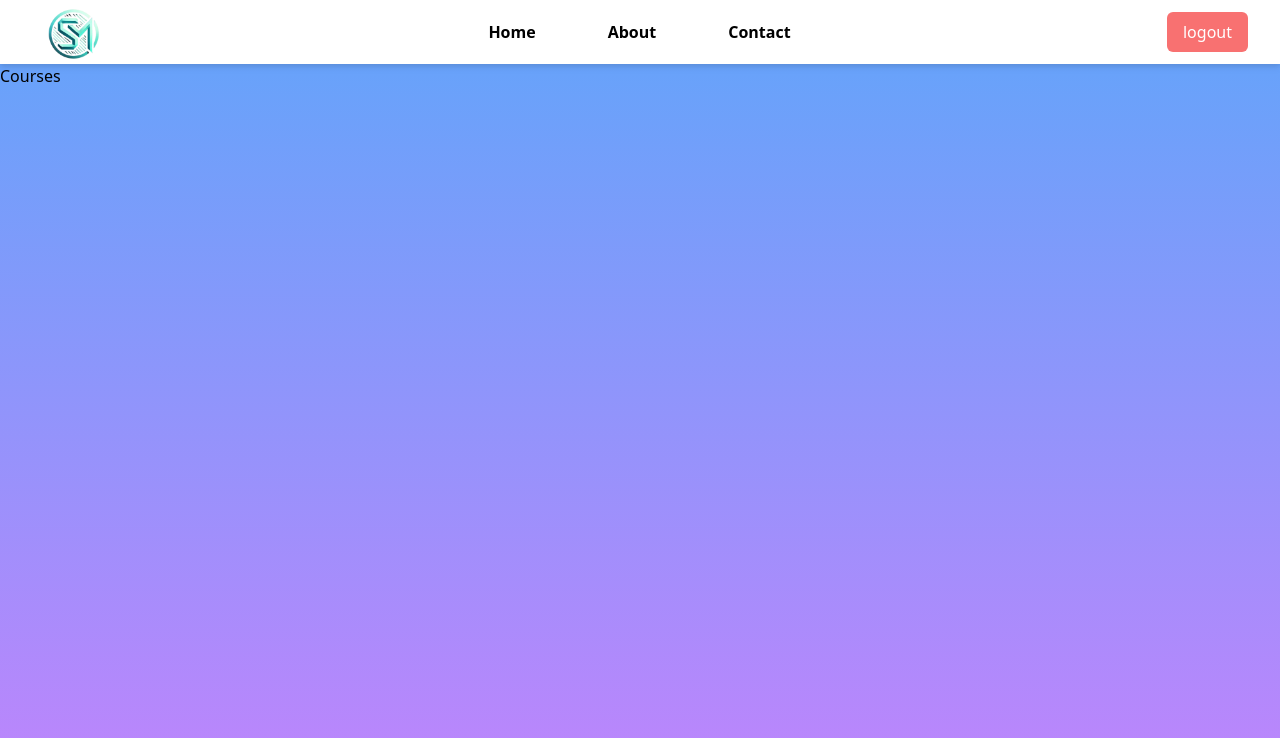
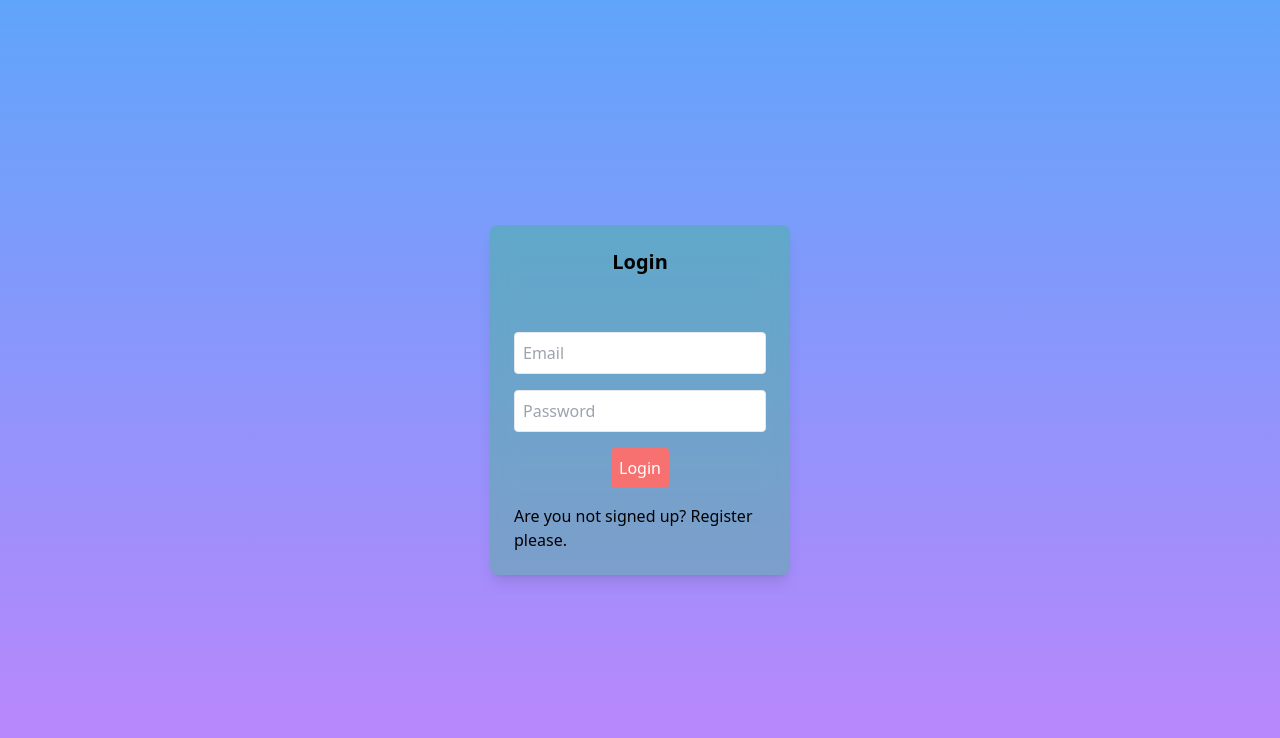
Before and after one commit to Shagor-Mia/microdeft_react_test_-Shagor_mia-., a React (Vite) app: page / in a window 1280 px wide. Shown: the top 738 px of the page. Built offline with nearby package versions, Linux system fonts and the light colour scheme.

Commit message:
Login tested

```diff
--- a/src/App.jsx
+++ b/src/App.jsx
@@ -5,8 +5,10 @@ import Home from "./pages/Home";
 import { BrowserRouter as Router, Routes, Route } from "react-router-dom";
 import RegisterPage from "./pages/Register";
 import LoginPage from "./pages/Login";
+import { useState } from "react";
 
 function App() {
+  const [token, setToken] = useState("");
   return (
     <div className="w-full min-h-screen bg-gradient-to-t from-purple-400 to-blue-400">
       <ToastContainer
@@ -23,9 +25,12 @@ function App() {
       />
       <Router>
         <Routes>
-          <Route path="/" element={<Home />} />
+          <Route path="/home" element={<Home token={token} />} />
           <Route path="/register" element={<RegisterPage />} />
-          <Route path="/login" element={<LoginPage />} />
+          <Route
+            path="/"
+            element={!token && <LoginPage onLogin={setToken} />}
+          />
         </Routes>
       </Router>
     </div>
--- a/src/components/Courses.jsx
+++ b/src/components/Courses.jsx
@@ -1,7 +1,7 @@
 import React from "react";
 
-function Courses() {
-  return <div>Courses</div>;
+function CoursesForm({ token }) {
+  return <div>CoursesOage</div>;
 }
 
-export default Courses;
+export default CoursesForm;
--- /dev/null
+++ b/src/components/List.jsx
@@ -0,0 +1,7 @@
+import React from "react";
+
+function CourseList({ token }) {
+  return <div>List</div>;
+}
+
+export default CourseList;
--- a/src/components/Login.jsx
+++ b/src/components/Login.jsx
@@ -1,7 +1,80 @@
-import React from "react";
+import React, { useState } from "react";
+import axios from "axios";
+import { toast } from "react-toastify";
+import { Link } from "react-router-dom";
 
-function Login() {
-  return <div>Login</div>;
+function Login({ onLogin }) {
+  const [email, setEmail] = useState("");
+  const [password, setPassword] = useState("");
+
+  const handleLogForm = async (e) => {
+    e.preventDefault();
+
+    if (!email || !/^\S+@\S+\.\S+$/.test(email)) {
+      toast.error("Please enter a valid email address.");
+      return;
+    }
+    if (!password || password.length < 8) {
+      toast.error("Password must be at least 8 characters long.");
+      return;
+    }
+
+    console.log("Form Data Sent:", { email, password });
+
+    try {
+      const response = await axios.post("", { email, password });
+      console.log(`Login Successfully :${response.data}`);
+      toast.success(`Login Successfully.`);
+      onLogin(response.data.token);
+    } catch (error) {
+      console.error(`Registerd Failed :${error}`);
+      toast.error(`Registerd Failed.`);
+    }
+  };
+
+  return (
+    <div className="w-full min-h-screen flex items-center justify-center ">
+      <form
+        onSubmit={handleLogForm}
+        className="w-[300px] h-[350px] bg-green-500 bg-opacity-30 backdrop-blur-md rounded-lg p-6 flex flex-col justify-center items-center shadow-lg space-y-4"
+      >
+        <h2 className="text-black text-xl font-bold mb-10">Login</h2>
+
+        <input
+          type="email"
+          placeholder="Email"
+          value={email}
+          onChange={(e) => setEmail(e.target.value)}
+          className="block w-full border rounded p-2"
+        />
+        <input
+          type="password"
+          placeholder="Password"
+          value={password}
+          onChange={(e) => setPassword(e.target.value)}
+          className="block w-full border rounded p-2"
+        />
+        <button
+          type="submit"
+          className="bg-red-400 text-white p-2 rounded hover:bg-red-600 transition-all"
+        >
+          <Link to={"/home"}>Login</Link>
+        </button>
+        <p className="text-black">
+          Are you not signed up?{" "}
+          <span>
+            <Link
+              to={"/register"}
+              className="hover:text-red-700 hover:bg-white hover:p-1"
+            >
+              Register
+            </Link>{" "}
+            please.
+          </span>
+        </p>
+      </form>
+    </div>
+  );
 }
 
 export default Login;
--- a/src/components/Register.jsx
+++ b/src/components/Register.jsx
@@ -76,7 +76,7 @@ function Register() {
           Are you signed up?{" "}
           <span>
             <Link
-              to={"/Login"}
+              to={"/"}
               className="hover:text-red-700 hover:bg-white hover:p-1"
             >
               Login
--- a/src/pages/Home.jsx
+++ b/src/pages/Home.jsx
@@ -1,12 +1,13 @@
-import React from "react";
-import Courses from "../components/Courses";
 import Navbar from "../components/Navbar";
+import CoursesForm from "../components/Courses";
 
-function Home() {
+function Home({ token }) {
   return (
     <div>
       <Navbar />
-      <Courses />
+      <h1 className="text-2xl font-bold justify-items-center">Courses</h1>
+
+      <CoursesForm token={token} />
     </div>
   );
 }
--- a/src/pages/Login.jsx
+++ b/src/pages/Login.jsx
@@ -1,9 +1,9 @@
 import React from "react";
 import Login from "../components/Login";
-function LoginPage() {
+function LoginPage({ onLogin }) {
   return (
     <div>
-      <Login />
+      <Login onLogin={onLogin} />
     </div>
   );
 }
```
